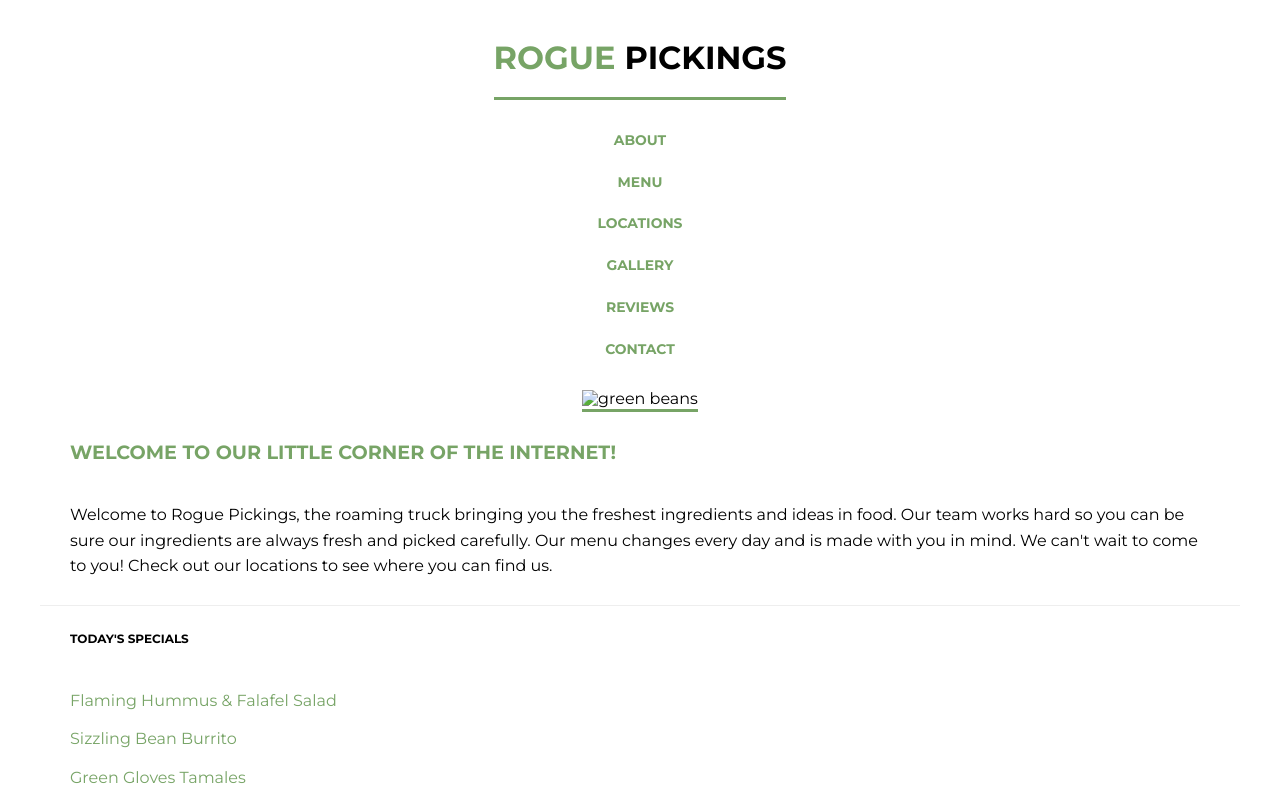
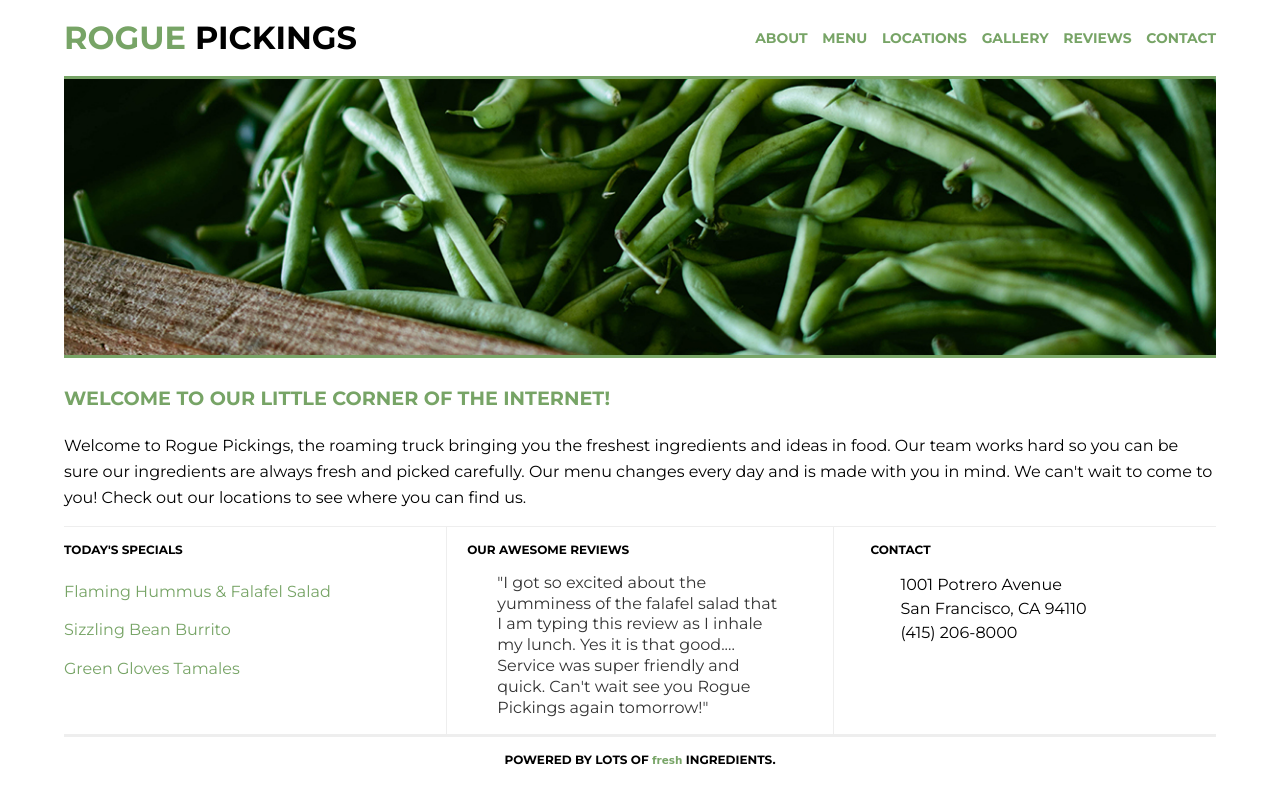
Before and after one commit to jessica-mtz/rogue-pickings, a plain HTML site: page index.html in a window 1280 px wide. Shown: the top 800 px of the page. Drawn offline with nearby package versions, Linux system fonts and the light colour scheme; a web font is replaced by a local one.

Commit message:
Added breakpoints for media quieries

```diff
--- a/css/main.css
+++ b/css/main.css
@@ -8,12 +8,11 @@ body {
 	justify-content: center;
 	align-items: center;
 	font-size: 1em;
-	flex-flow: row wrap;
 }
 
 .container{
 	max-width: 1200px;
-	margin: 0 auto;
+	width: 90%;
 	display: flex;
 	justify-content: center;
 	align-items: center;
@@ -49,21 +48,29 @@ p {
 
 /*The widths are in a percentage!*/
 header {
-	height: auto;
-	margin: 0 auto;
+	width: 100%;
+	text-align: center;
+	display: flex;
+	align-items: center;
+	flex-flow: row wrap;
+	justify-content: center;
+	border-bottom: 3px solid #77a466;
 }
 
 header h1 {
+	padding: 40px 20px 20px 20px;
+	width: 100%;
 	margin: 0;
-	padding: 40px 0px 20px;
 	border-bottom: 3px solid #77a466;
 }
 header h1 span {
 	color: #77a466;
+
 }
 
 header nav {
-	padding: 20px 0px 20px;
+	padding: 20px 0;
+	width: 100%;
 }
 header nav ul {
 	margin: 0;
@@ -73,12 +80,10 @@ header nav ul li {
 	text-transform: uppercase;
 	font-weight: 700;
 	font-size: 0.87em;
-	padding: 0 10px;
+	padding: 10px 0;
 	list-style: none;
-	line-height: 3em;
-	text-align: center;
+}
 
-}
 header nav ul li a{
 	text-decoration: none;
 	color:#77a466;
@@ -87,16 +92,13 @@ header nav ul li a{
 /*The widths are in a percentage!*/
 .top-section,
 .bottom-section {
-	margin: 0 auto;
 	display: flex;
 	justify-content: center;
 	align-items: center;
 	flex-flow: row wrap;
 }
 
-.main-image {
-	height: auto;
-}
+
 .main-image img {
 	width: 100%;
 	border-bottom: 3px solid #77a466;
@@ -108,11 +110,11 @@ header nav ul li a{
 
 .main-title h3 {
 	text-align: left;
-	padding: 10px 30px;
+	padding: 5px 0;
 	color: #77a466;
 }
 .main-title p {
-	padding: 10px 30px;
+	padding: 0;
 	font-size: 1em;
 	line-height: 1.6em;
 }
@@ -124,23 +126,9 @@ header nav ul li a{
 	border-top: 1px solid #eee;
 }
 
-.section-one h4 {
-	padding: 10px 30px;
-}
-
-.section-two {
-	border-left: 1px solid #eee;
-	border-right: 1px solid #eee;
-}
-
-.section-two h4,
-.section-three h4 {
-	padding: 10px 30px;
-}
-
 .menu {
 	list-style: none;
-	padding: 10px 30px;
+	padding: 0;
 }
 .menu li {
 	padding: 10px 0;
@@ -160,10 +148,13 @@ header nav ul li a{
 
 /*The widths are in a percentage!*/
 footer {
-	height: auto;
 	border-top: 3px solid #eee;
-	margin: 0 auto;
 	text-align: center;
+	display: flex;
+	justify-content: center;
+	align-content: center;
+	flex-flow: row wrap;
+	width: 100%;
 }
 
 footer span {
@@ -172,3 +163,47 @@ footer span {
 	color: #77a466;
 	font-size: 0.87em;
 }
+
+/***** TABLET STYLES ****/
+@media all and (min-width: 768px) {
+	.bottom-section {
+        justify-content: space-between;
+        align-items: flex-start;
+        border-top: 1px solid #eee;
+	}
+
+    .section-one,
+    .section-two,
+    .section-three {
+        border-top: none;
+        flex-basis: 30%;
+    }
+    .section-two {
+        border-left: 1px solid #eee;
+        border-right: 1px solid #eee;
+        padding: 0 20px;
+    }
+}
+
+/***** DESKTOP STYLES *****/
+@media only screen and (min-width: 1200px) {
+	header {
+        justify-content: space-between;
+    }
+
+    header h1 {
+        width: 30%;
+        padding: 0;
+        border-bottom: none;
+        text-align: left;
+    }
+
+    header nav {
+        width: 40%;
+    }
+
+	header nav ul {
+		display: flex;
+		justify-content: space-between;
+	  }
+}
--- a/index.html
+++ b/index.html
@@ -5,8 +5,8 @@
         <meta http-equiv="x-ua-compatible" content="ie=edge">
         <title>Rogue Pickings | Brush Up Those Skills!</title>
         <meta name="viewport" content="width=device-width, initial-scale=1, shrink-to-fit=no">
+        <link rel="stylesheet" href="css/main.css">
         <link rel="stylesheet" href="css/normalize.css">
-        <link rel="stylesheet" href="css/main.css">
         <link href="https://fonts.googleapis.com/css?family=Montserrat:400,700" rel="stylesheet">
         <link href="https://fonts.googleapis.com/css2?family=Galada&display=swap" rel="stylesheet">
     </head>
```
Also changed, not shown: img/download.jpg (renamed from img/download copy.jpg).
